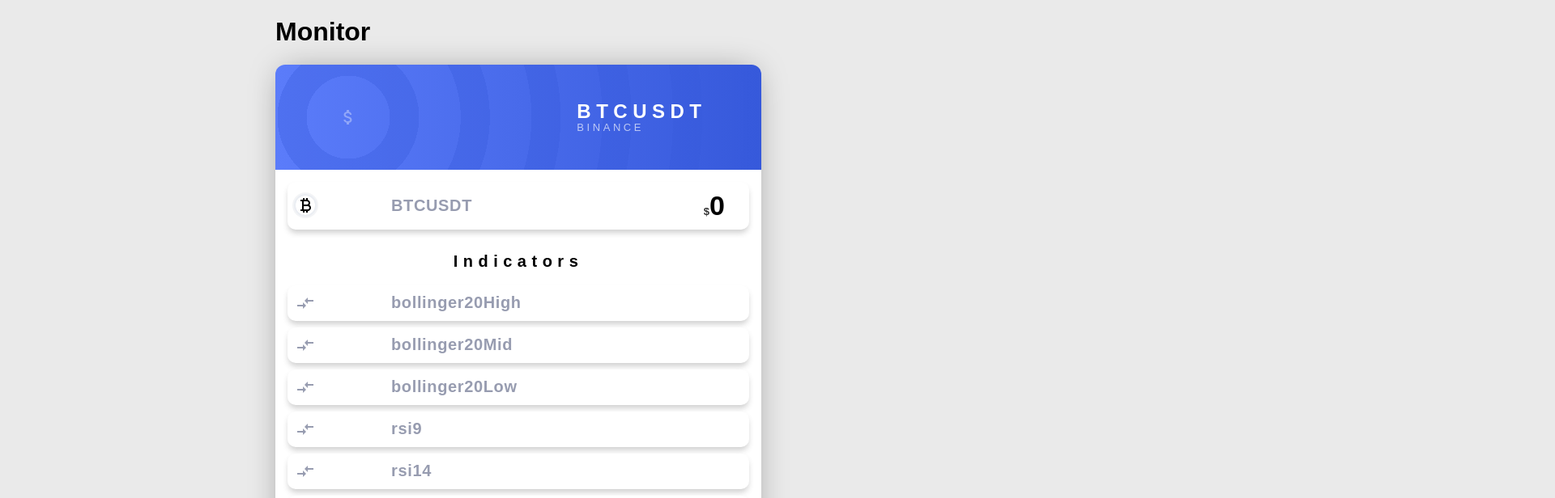
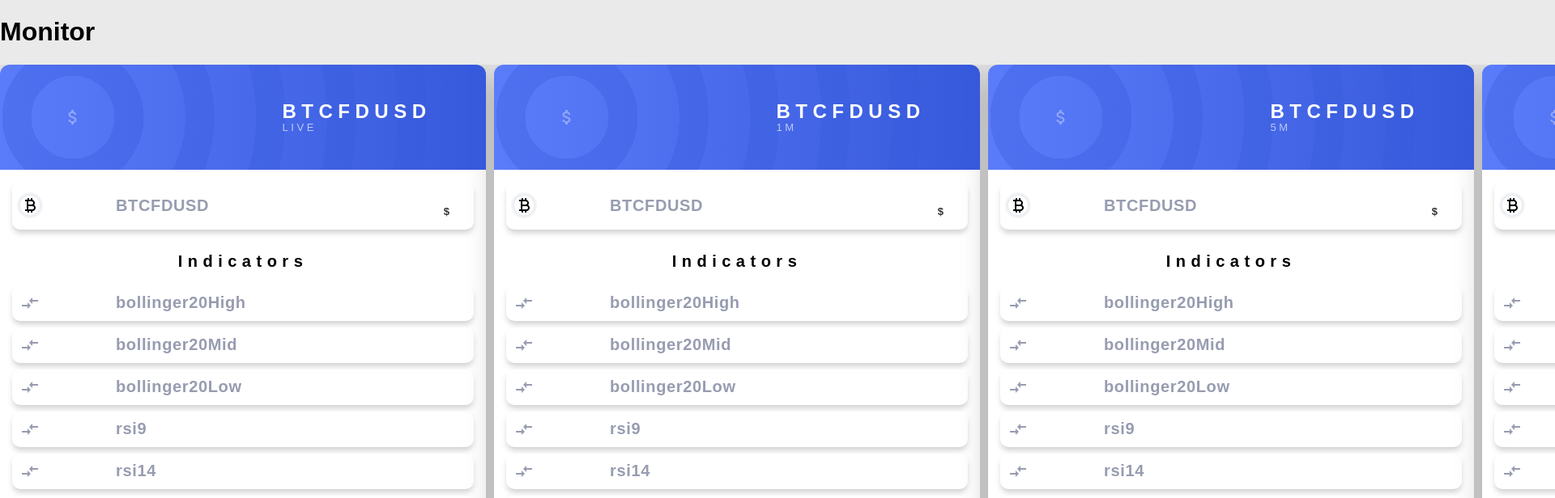
Before and after one commit to cloudjubei/BlackSwanMonitor, a Next.js app: page / in a window 1280 px wide. Shown: the top 616 px of the page at 81% size, 1920 px wide, since content can reach past the window. Built offline with nearby package versions, Linux system fonts and the light colour scheme; no server answers.

Commit message:
Price update.

```diff
--- a/components/TokenInfo.tsx
+++ b/components/TokenInfo.tsx
@@ -3,42 +3,44 @@
 import { PriceInfo } from "./PriceInfo"
 import { IndicatorInfo } from "./IndicatorInfo"
 import { SignalInfo } from "./SignalInfo"
+import PriceKlineModel from "../models/PriceKlineModel"
 
 interface Props {
   token: string
+  interval: string
   id?: string
   className?: string
-  price: any
+  price: PriceKlineModel
   indicatorsToShow: string[]
   indicators?: any
   signalsToShow: string[]
   signals?: any
 }
 
-export const TokenInfo = ({ token, id, className, price, indicatorsToShow, indicators, signalsToShow, signals }: Props) =>
+export const TokenInfo = ({ token, interval, id, className, price, indicatorsToShow, indicators, signalsToShow, signals }: Props) =>
 {
   const indicatorViews = useMemo(() => {
-    return indicators && indicators[token] && indicatorsToShow.map(name =>
-      <IndicatorInfo key={'indicator-' + token + "-" + name} name={name} value={indicators[token][name]} />
+    return indicators && indicators[token] && indicators[token][interval] && indicatorsToShow.map(name =>
+      <IndicatorInfo key={'indicator-' + token + "-" + interval + "-" + name} name={name} value={indicators[token][interval][name]} />
     )
-  }, [indicators, indicatorsToShow])
+  }, [token, interval, indicators, indicatorsToShow])
 
   const signalViews = useMemo(() => {
-    return signals && signals[token]  && signalsToShow.map(name =>
+    return interval == '1s' && signals && signals[token] && signalsToShow.map(name =>
         <SignalInfo key={'signal-' + token + "-" + name} name={name} action={signals[token][name]} />
     )
-  }, [signals, signalsToShow])
+  }, [token, interval, signals, signalsToShow])
 
-  return <article key={"token-"+token} className="section">
+  return <article key={"token-"+token+"-interval"} className="section">
     <header>
       <AttachMoney className="icon"/>
       <h1 className="title">
         <span className="title__top">{token}</span>
-        <span className="title__bottom">Binance</span>
+        <span className="title__bottom">{interval == '1s' ? 'LIVE' : interval}</span>
       </h1>
     </header>
     <main className="section__items">
-      <PriceInfo key={'price-' + token} token={token} price={price} />
+      <PriceInfo key={'price-' + token} token={token} price={price.price_close} />
       <span>Indicators</span>
       {indicatorViews}
       <span>Signals</span>
--- /dev/null
+++ b/models/PriceKlineModel.ts
@@ -0,0 +1,24 @@
+
+export default class PriceKlineModel
+{
+    tokenPair: string
+    interval: string
+
+    timestamp_open: string = "0"
+    timestamp_close: string = "0"
+    price_open: string = "0"
+    price_close: string = "0"
+    price_low: string = "0"
+    price_high: string = "0"
+    volume: string = "0"
+    trades_number: string = "0"
+    asset_volume_quote: string = "0"
+    asset_volume_taker_base: string = "0"
+    asset_volume_taker_quote: string = "0"
+
+    constructor(tokenPair: string, interval: string)
+    {
+        this.tokenPair = tokenPair
+        this.interval = interval
+    }
+}
--- a/pages/index.tsx
+++ b/pages/index.tsx
@@ -1,17 +1,20 @@
-import React, { useEffect, useMemo, useState } from 'react';
-import { ArrowBackIos, AttachMoney } from '@mui/icons-material'
-import SocketIOClient from "socket.io-client";
-import { PriceInfo } from '../components/PriceInfo';
-import { SignalInfo } from '../components/SignalInfo';
-import { IndicatorInfo } from '../components/IndicatorInfo';
-import { TokenInfo } from '../components/TokenInfo';
+import React, { useEffect, useMemo, useState } from 'react'
+import SocketIOClient from "socket.io-client"
+import { TokenInfo } from '../components/TokenInfo'
 
+const intervals = [
+    '1s',
+    '1m',
+    '5m',
+    '15m',
+    '1d'
+]
 const pricesConfig = {
-    'BTCUSDT': 3002,
+    // 'BTCUSDT': 3002,
     'BTCFDUSD': 3002
 }
 const indicatorsConfig = {
-    'BTCUSDT': 3002,
+    // 'BTCUSDT': 3002,
     'BTCFDUSD': 3002
 }
 const indicatorsToShow = [
@@ -51,15 +54,21 @@
     useEffect(() => {
         const host = process.env.NEXT_PUBLIC_HOST  ?? "http://localhost"
         for(const token of Object.keys(pricesConfig)){
-            prices[token] = 0
+            prices[token] = {}
             indicators[token] = {}
             signals[token] = {}
+            for(const interval of intervals){
+                prices[token][interval] = {}
+                indicators[token][interval] = {}
+            }
             const port = pricesConfig[token]
             if (!sockets[port]){
                 sockets[port] = SocketIOClient(host + ':' + port)
                 setSockets({...sockets})
             }
         }
+        console.log('prices')
+        console.log(prices)
         setPrices({...prices})
         setSignals({...signals})
         setIndicators({...indicators})
@@ -93,10 +102,12 @@
             const port = pricesConfig[token]
             const socket = sockets[port]
             if (socket) {
-                socket.on(token, (price) => {
-                    prices[token] = price
-                    setPrices({...prices})
-                })
+                for(const interval of intervals){
+                    socket.on(token + '-' + interval, (kline) => {
+                        prices[token][interval] = kline
+                        setPrices({...prices})
+                    })
+                }
             }
         }
 
@@ -104,10 +115,12 @@
             const port = indicatorsConfig[token]
             const socket = sockets[port]
             if (socket) {
-                socket.on('indicators-' + token, (indicator) => {
-                    indicators[token] = indicator
-                    setIndicators({...indicators})
-                })
+                for(const interval of intervals){
+                    socket.on('indicators-' + token + '-' + interval, (indicator) => {
+                        indicators[token][interval] = indicator
+                        setIndicators({...indicators})
+                    })
+                }
             }
         }
 
@@ -134,7 +147,11 @@
 
     const tokenItems = useMemo(() => {
         return Object.keys(pricesConfig).map(token =>
-            <TokenInfo token={token} price={prices[token]} indicatorsToShow={indicatorsToShow} indicators={indicators} signals={signals} signalsToShow={signalsToShow}  />
+            <div key={'token-' + token} className='intervals_container'>
+                {(intervals.map(interval =>
+                    prices[token] && <TokenInfo token={token} interval={interval} price={prices[token][interval]} indicatorsToShow={indicatorsToShow} indicators={indicators} signals={signals} signalsToShow={signalsToShow}  />
+                ))}
+            </div>
         )
     }, [prices, indicatorsToShow, indicators, signals, signalsToShow])
 
--- a/styles/globals.scss
+++ b/styles/globals.scss
@@ -1,7 +1,14 @@
+.intervals_container {
+  display: flex;
+  flex-wrap: nowrap;
+  overflow: auto;
+}
 .section {
+	display: inline-block;
 	width: 600px;
 	border-radius: 12px;
 	box-shadow: 0 0 40px -10px rgba(0, 0, 0, .4);
+	margin-right: 10px;
 
 	header {
 	  --start: 15%;
```
